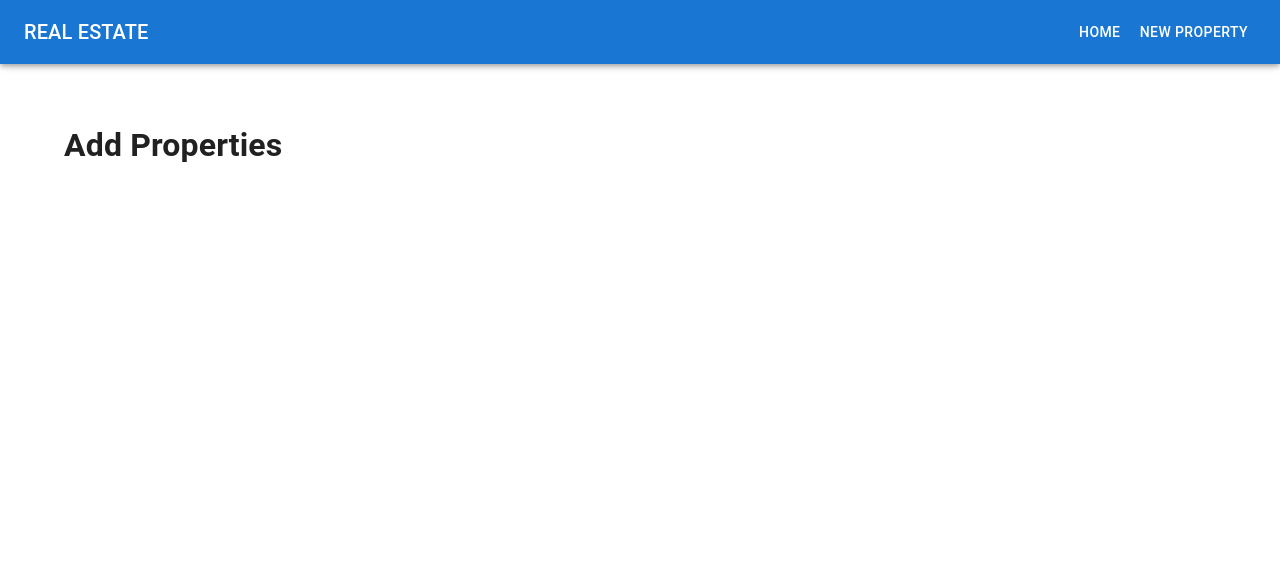
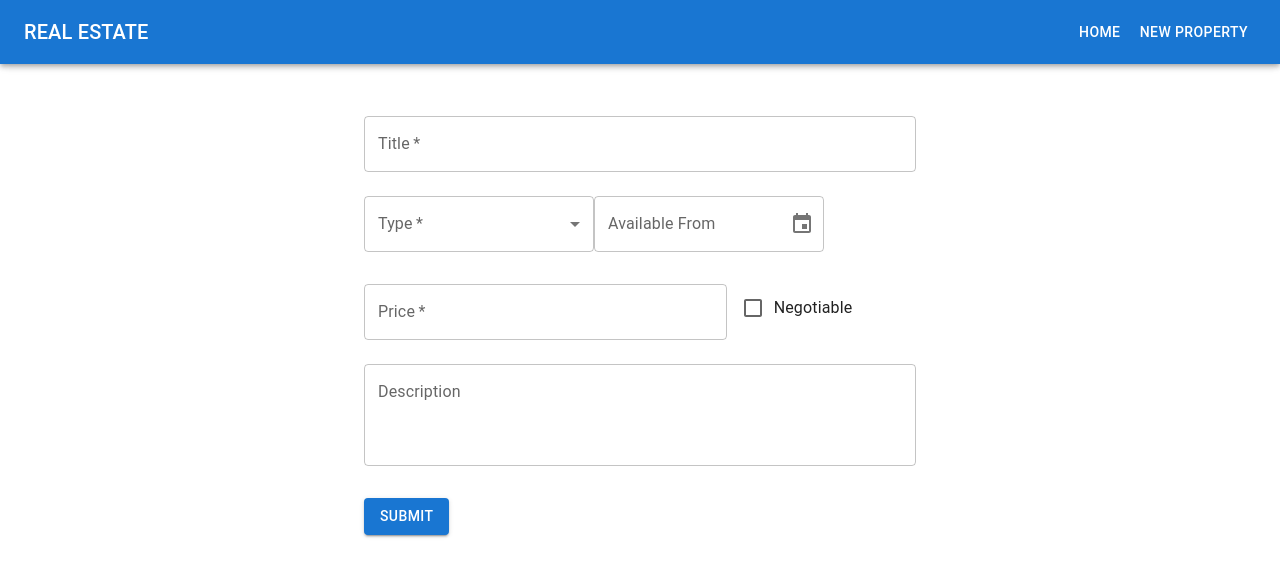
Before and after one commit to MariaKritou/real-estate-ads, a React (Create React App) app: page /add in a window 1280 px wide. Shown: the top 576 px of the page. Built offline with nearby package versions, Linux system fonts and the light colour scheme.

Commit message:
initial form design

```diff
--- a/package.json
+++ b/package.json
@@ -6,11 +6,15 @@
     "@emotion/react": "^11.11.3",
     "@emotion/styled": "^11.11.0",
     "@mui/icons-material": "^5.15.10",
+    "@mui/lab": "^5.0.0-alpha.165",
     "@mui/material": "^5.15.10",
+    "@mui/x-date-pickers": "^6.19.4",
     "@reduxjs/toolkit": "^2.2.1",
     "@testing-library/jest-dom": "^5.17.0",
     "@testing-library/react": "^13.4.0",
     "@testing-library/user-event": "^13.5.0",
+    "dayjs": "^1.11.10",
+    "lodash": "^4.17.21",
     "react": "^18.2.0",
     "react-dom": "^18.2.0",
     "react-redux": "^9.1.0",
--- a/src/App.js
+++ b/src/App.js
@@ -3,7 +3,7 @@ import { ToastContainer } from 'react-toastify';
 import { Route, Routes } from 'react-router-dom';
 import { Container } from '@mui/material';
 import { Properties } from './pages/properties/Properties';
-import { AddProperties } from './pages/addProperty/AddProperty';
+import AddProperty from './pages/addProperty/AddProperty';
 import 'react-toastify/dist/ReactToastify.css';
 import Header from './components/header/Header';
 
@@ -16,7 +16,7 @@ function App() {
         <Container className="content">
           <Routes>
             <Route path="/" element={<Properties />} />
-            <Route path="/add" element={<AddProperties />} />
+            <Route path="/add" element={<AddProperty />} />
           </Routes>
         </Container>
       </div>
--- a/src/pages/addProperty/AddProperty.js
+++ b/src/pages/addProperty/AddProperty.js
@@ -1,10 +1,127 @@
+import React, { useState } from 'react';
+import { TextField, MenuItem, Button, Container, FormControlLabel, Checkbox, Grid } from '@mui/material';
+import _ from 'lodash';
+import { DesktopDatePicker, LocalizationProvider } from '@mui/x-date-pickers';
+import { AdapterDayjs } from '@mui/x-date-pickers/AdapterDayjs';
 
+function AddProperty() {
+    const [formData, setFormData] = useState({
+        title: '',
+        type: '',
+        price: '',
+        isNegotiable: false,
+        description: '',
+        availableFrom: null,
+    });
 
-export const AddProperties = () => {
+    const handleInputChange = (e) => {
+        const { name, value, type, checked } = e.target;
+        setFormData({
+            ...formData,
+            [name]: type === 'checkbox' ? checked : value,
+        });
+    };
+
+    const handleDateChange = (newValue) => {
+        setFormData({ ...formData, availableFrom: newValue });
+    };
+
+    const handleSubmit = (e) => {
+        e.preventDefault();
+        console.log(formData);
+        // Perform validation and submission logic here
+    };
 
     return (
-        <div>
-            <h1>Add Properties</h1>
-        </div>
-    )
+        <Container maxWidth="sm">
+            <form onSubmit={handleSubmit}>
+                <TextField
+                    fullWidth
+                    required
+                    label="Title"
+                    variant="outlined"
+                    name="title"
+                    value={formData.title}
+                    onChange={handleInputChange}
+                    inputProps={{ maxLength: 155 }}
+                    margin="normal"
+                />
+                <Grid container>
+                    <Grid item xs={5}>
+                        <TextField
+                            select
+                            required
+                            fullWidth
+                            margin="normal"
+                            label="Type"
+                            name="type"
+                            value={formData.type}
+                            onChange={handleInputChange}
+                        >
+                            {['buy', 'rent', 'exchange', 'donation'].map((option) => (
+                                <MenuItem key={option} value={option}>
+                                    {_.capitalize(option)}
+                                </MenuItem>
+                            ))}
+                        </TextField>
+                    </Grid>
+                    <Grid item xs={5}>
+                        <LocalizationProvider dateAdapter={AdapterDayjs}>
+                            <DesktopDatePicker
+                                label="Available From"
+                                inputFormat="MM/DD/YYYY"
+                                fullWidth
+                                sx={{ mt: 2, mb: 2 }}
+                                value={formData.availableFrom}
+                                onChange={handleDateChange}
+                                renderInput={(params) => <TextField {...params}/>}
+                            />
+                        </LocalizationProvider>
+                    </Grid>
+                </Grid>
+                <Grid container spacing={2} alignItems="center">
+                    <Grid item xs={8}>
+                        <TextField
+                            fullWidth
+                            required
+                            label="Price"
+                            variant="outlined"
+                            name="price"
+                            value={formData.price}
+                            onChange={handleInputChange}
+                            margin="normal"
+                            onKeyDown={(e) => !/[0-9]/.test(e.key) && e.preventDefault()}
+                        />
+                    </Grid>
+                    <Grid item xs={4}>
+                        <FormControlLabel
+                            control={
+                                <Checkbox
+                                    checked={formData.isNegotiable}
+                                    onChange={handleInputChange}
+                                    name="isNegotiable"
+                                />
+                            }
+                            label="Negotiable"
+                        />
+                    </Grid>
+                </Grid>
+                <TextField
+                    fullWidth
+                    label="Description"
+                    variant="outlined"
+                    name="description"
+                    value={formData.description}
+                    onChange={handleInputChange}
+                    multiline
+                    minRows={3}
+                    margin="normal"
+                />
+                <Button type="submit" variant="contained" sx={{ mt: 3 }}>
+                    Submit
+                </Button>
+            </form>
+        </Container>
+    );
 }
+export default AddProperty;
```
Also changed, not shown: 1 other file (tests, documents, lock files or other folders).
